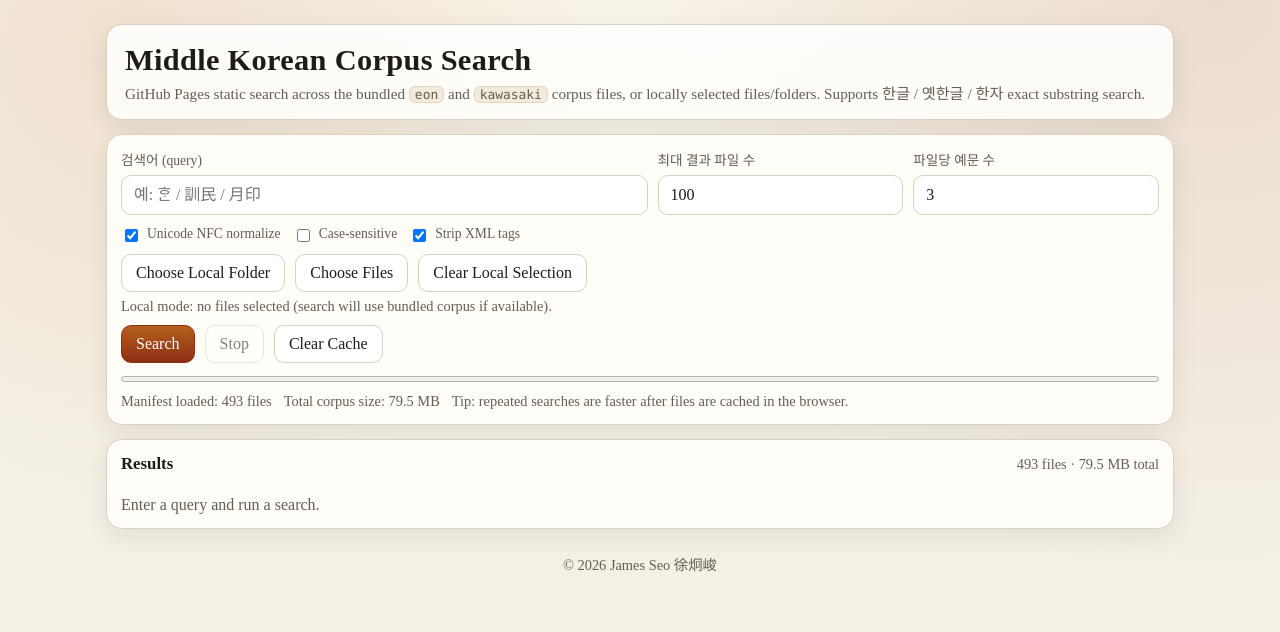
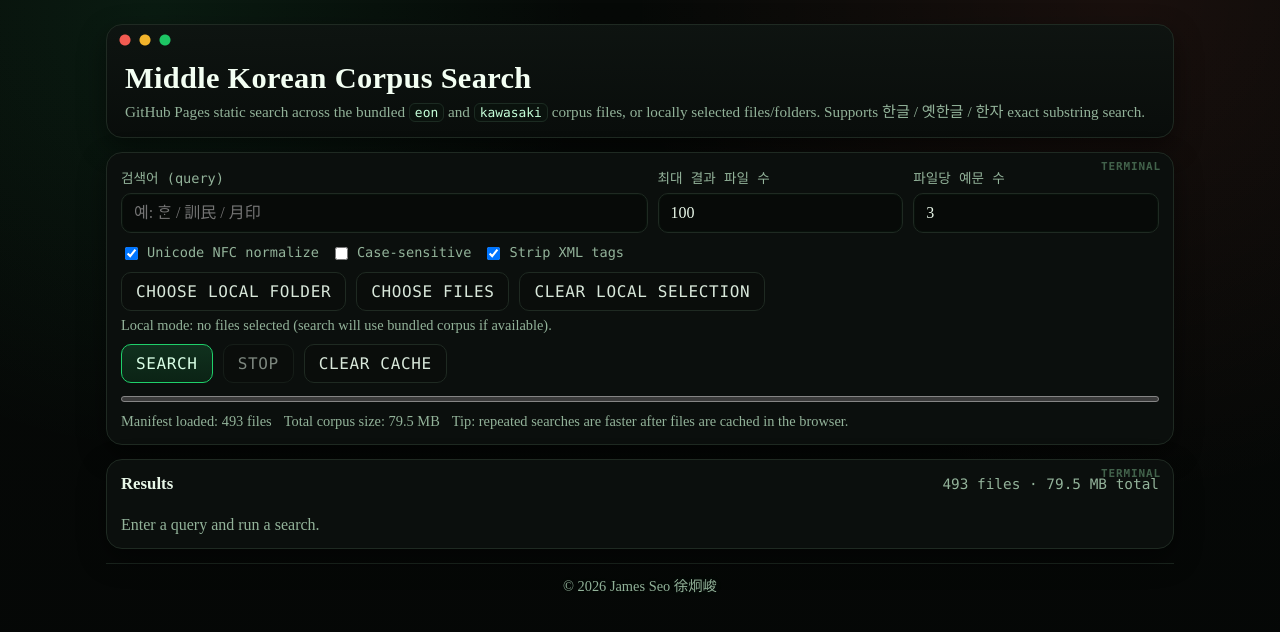
Before and after one commit to anamdong/middle_korean_database_viewer, a plain HTML site: page index.html in a window 1280 px wide. Drawn offline with Linux system fonts and the light colour scheme; a web font is replaced by a local one.

Commit message:
Add files via upload

```diff
--- a/index.html
+++ b/index.html
@@ -6,44 +6,33 @@
   <title>Middle Korean Corpus Search</title>
   <style>
     @font-face {
-      font-family: "UniConcBatang";
-      src: url("./fonts/HBATANG.TTF") format("truetype");
-      font-display: swap;
-    }
-
-    @font-face {
       font-family: "UniConcDotum";
       src: url("./fonts/HDOTUM.TTF") format("truetype");
       font-display: swap;
     }
 
-    @font-face {
-      font-family: "UniConcSong";
-      src: url("./fonts/FZSong_Super.TTF") format("truetype");
-      font-display: swap;
-    }
-
     :root {
-      --bg: #f3efe6;
-      --panel: #fffdf7;
-      --ink: #1f1b16;
-      --muted: #645d54;
-      --line: #d9d0c4;
-      --accent: #8c2f12;
-      --accent-2: #b55f1f;
-      --hit: #ffe38a;
-      --shadow: 0 8px 24px rgba(31, 27, 22, 0.08);
+      --bg: #050706;
+      --panel: #0b0f0d;
+      --ink: #e8f7e8;
+      --muted: #93b39a;
+      --line: #1f2a22;
+      --accent: #1fd06a;
+      --accent-2: #39f28a;
+      --danger: #ff5f56;
+      --hit: #123e24;
+      --shadow: 0 10px 28px rgba(0, 0, 0, 0.45);
     }
 
     * { box-sizing: border-box; }
     body {
       margin: 0;
-      font-family: "UniConcBatang", "UniConcDotum", "UniConcSong", "Iowan Old Style", "Baskerville", "Apple SD Gothic Neo", "Noto Serif KR", serif;
+      font-family: "UniConcDotum", "Iowan Old Style", "Baskerville", "Apple SD Gothic Neo", "Noto Serif KR", serif;
       color: var(--ink);
       background:
-        radial-gradient(circle at 10% 5%, rgba(181,95,31,.12), transparent 35%),
-        radial-gradient(circle at 95% 0%, rgba(140,47,18,.12), transparent 40%),
-        linear-gradient(180deg, #f8f3e8, var(--bg));
+        radial-gradient(circle at 12% 2%, rgba(57,242,138,.08), transparent 32%),
+        radial-gradient(circle at 88% 0%, rgba(255,95,86,.08), transparent 36%),
+        linear-gradient(180deg, #060907, var(--bg));
       min-height: 100vh;
     }
 
@@ -54,18 +43,35 @@
     }
 
     .hero {
-      background: linear-gradient(180deg, rgba(255,255,255,.88), rgba(255,253,247,.95));
+      background: linear-gradient(180deg, rgba(14,20,17,.96), rgba(9,13,11,.98));
       border: 1px solid var(--line);
       border-radius: 16px;
       padding: 18px 18px 14px;
       box-shadow: var(--shadow);
       margin-bottom: 14px;
+      position: relative;
+      overflow: hidden;
+    }
+
+    .hero::before {
+      content: "";
+      position: absolute;
+      inset: 0 auto auto 0;
+      width: 100%;
+      height: 30px;
+      background:
+        radial-gradient(circle at 18px 15px, var(--danger) 0 5px, transparent 6px),
+        radial-gradient(circle at 38px 15px, #ffbd2e 0 5px, transparent 6px),
+        radial-gradient(circle at 58px 15px, var(--accent) 0 5px, transparent 6px);
+      opacity: .95;
+      pointer-events: none;
     }
 
     h1 {
-      margin: 0 0 6px;
+      margin: 18px 0 6px;
       font-size: clamp(1.25rem, 2.5vw, 1.9rem);
       letter-spacing: .01em;
+      color: #f3fff3;
     }
 
     .subtitle {
@@ -82,6 +88,18 @@
       padding: 14px;
       box-shadow: var(--shadow);
       margin-bottom: 14px;
+      position: relative;
+    }
+
+    .panel::before {
+      content: "terminal";
+      position: absolute;
+      top: 8px;
+      right: 12px;
+      color: #42624b;
+      font: 600 11px/1 ui-monospace, SFMono-Regular, Menlo, Consolas, monospace;
+      letter-spacing: .08em;
+      text-transform: uppercase;
     }
 
     .grid {
@@ -99,6 +117,7 @@
     label {
       font-size: .85rem;
       color: var(--muted);
+      font-family: ui-monospace, "SF Mono", Menlo, Consolas, monospace;
     }
 
     input[type="text"], input[type="number"] {
@@ -107,9 +126,16 @@
       border-radius: 10px;
       padding: 10px 12px;
       font: inherit;
-      background: #fff;
+      background: #070a08;
       color: var(--ink);
-      font-family: "UniConcBatang", "UniConcDotum", "Apple SD Gothic Neo", "Noto Serif KR", serif;
+      font-family: "UniConcDotum", "Apple SD Gothic Neo", "Noto Serif KR", serif;
+      box-shadow: inset 0 0 0 1px rgba(31,208,106,0.03);
+    }
+
+    input[type="text"]:focus, input[type="number"]:focus {
+      outline: none;
+      border-color: rgba(57,242,138,0.65);
+      box-shadow: 0 0 0 3px rgba(57,242,138,0.12);
     }
 
     input[type="checkbox"] { transform: translateY(1px); }
@@ -141,18 +167,36 @@
 
     button {
       border: 1px solid var(--accent);
-      background: linear-gradient(180deg, var(--accent-2), var(--accent));
-      color: white;
+      background: linear-gradient(180deg, #10311e, #0b2315);
+      color: #d8ffe6;
       font: inherit;
       padding: 9px 14px;
       border-radius: 10px;
       cursor: pointer;
+      font-family: ui-monospace, "SF Mono", Menlo, Consolas, monospace;
+      text-transform: uppercase;
+      letter-spacing: .04em;
+      transition: background-color .15s ease, border-color .15s ease, transform .08s ease;
     }
 
     button.secondary {
-      background: #fff;
-      color: var(--ink);
+      background: #0a0d0b;
+      color: #d9e8db;
       border-color: var(--line);
+    }
+
+    button:hover:not(:disabled) {
+      border-color: var(--accent-2);
+      background: linear-gradient(180deg, #143c25, #0d2718);
+    }
+
+    button.secondary:hover:not(:disabled) {
+      border-color: #375041;
+      background: #0d120f;
+    }
+
+    button:active:not(:disabled) {
+      transform: translateY(1px);
     }
 
     button:disabled {
@@ -164,6 +208,7 @@
       width: 100%;
       height: 12px;
       margin-top: 10px;
+      accent-color: var(--accent);
     }
 
     .status {
@@ -186,6 +231,7 @@
       margin: 0;
       color: var(--muted);
       font-size: .9rem;
+      font-family: ui-monospace, "SF Mono", Menlo, Consolas, monospace;
     }
 
     .results {
@@ -197,13 +243,13 @@
     .result {
       border: 1px solid var(--line);
       border-radius: 12px;
-      background: #fff;
+      background: #090d0b;
       overflow: hidden;
     }
 
     .result-head {
       padding: 10px 12px;
-      background: #fbf7ee;
+      background: linear-gradient(180deg, #0d1410, #0a0f0c);
       border-bottom: 1px solid var(--line);
       display: flex;
       justify-content: space-between;
@@ -213,15 +259,20 @@
     }
 
     .result-head a {
-      color: var(--accent);
+      color: #7dffb4;
       text-decoration: none;
       word-break: break-all;
+    }
+
+    .result-head a:hover {
+      text-decoration: underline;
     }
 
     .meta {
       color: var(--muted);
       font-size: .8rem;
       white-space: nowrap;
+      font-family: ui-monospace, "SF Mono", Menlo, Consolas, monospace;
     }
 
     .snippet-list {
@@ -235,24 +286,25 @@
       white-space: pre-wrap;
       word-break: break-word;
       line-height: 1.35;
-      background: #fffdf8;
-      border: 1px solid #eee3cf;
+      background: #060a08;
+      border: 1px solid #18231c;
       border-radius: 8px;
       padding: 8px 10px;
       font-size: .95rem;
-      font-family: "UniConcBatang", "UniConcDotum", "UniConcSong", "Apple SD Gothic Neo", "Noto Serif KR", serif;
+      font-family: "UniConcDotum", "Apple SD Gothic Neo", "Noto Serif KR", serif;
     }
 
     .result-head a,
     .result-head span {
-      font-family: "UniConcBatang", "UniConcDotum", "UniConcSong", "Apple SD Gothic Neo", "Noto Serif KR", serif;
+      font-family: "UniConcDotum", "Apple SD Gothic Neo", "Noto Serif KR", serif;
     }
 
     mark {
       background: var(--hit);
-      color: inherit;
+      color: #b8ffd4;
       padding: 0 .05em;
       border-radius: 3px;
+      outline: 1px solid rgba(57,242,138,.2);
     }
 
     .empty {
@@ -261,12 +313,13 @@
     }
 
     code.inline {
-      background: #f1ebde;
-      border: 1px solid #e2d7c2;
+      background: #0a120d;
+      border: 1px solid #1c2b22;
       border-radius: 6px;
-      padding: 0 5px;
+      padding: 1px 5px;
       font-family: ui-monospace, "SF Mono", Menlo, Consolas, monospace;
       font-size: .85em;
+      color: #c5ffd9;
     }
 
     footer {
@@ -275,7 +328,9 @@
       text-align: center;
       font-size: .9rem;
       padding: 10px 8px 0;
-      font-family: "UniConcBatang", "UniConcDotum", "UniConcSong", "Apple SD Gothic Neo", "Noto Serif KR", serif;
+      font-family: "UniConcDotum", "Apple SD Gothic Neo", "Noto Serif KR", serif;
+      border-top: 1px solid rgba(31, 42, 34, 0.9);
+      text-shadow: 0 0 8px rgba(57,242,138,.08);
     }
 
     @media (max-width: 780px) {
```
